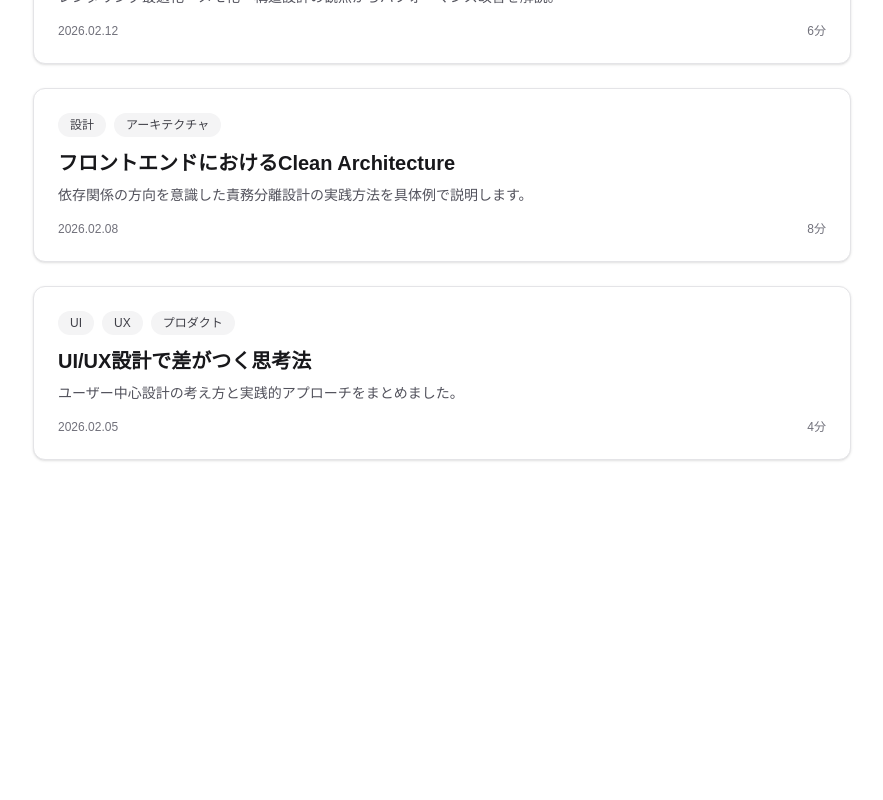
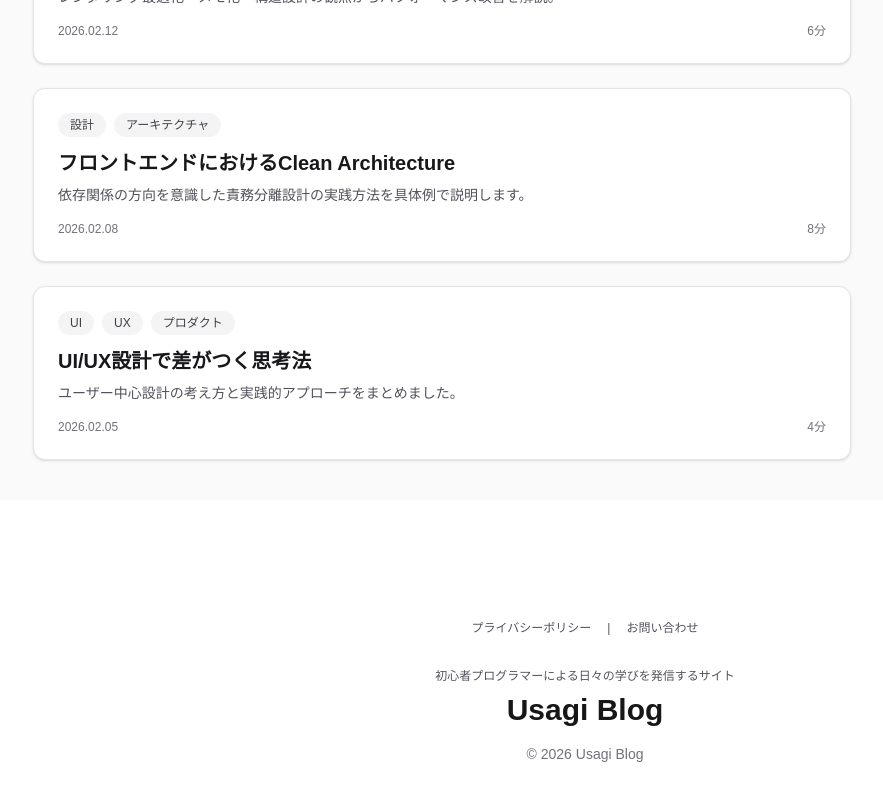
Before and after one commit to Apple-cake/next-tech-blog, a Next.js app: page / in a window 1280 px wide. Shown: the part 1114-1914 px from the top of the page, without its empty margins (55-938 px from the left). Before the commit the page ends 1614 px from the top, so only its background shows below. Built offline with nearby package versions, Linux system fonts and the light colour scheme.

Commit message:
フッター追加

```diff
--- a/app/layout.tsx
+++ b/app/layout.tsx
@@ -9,6 +9,7 @@
 import type { Metadata } from "next";
 import "./globals.css";
 import Link from "next/link";
+import Footer from "@/components/layout/Footer";
 
 export const metadata: Metadata = {
   metadataBase: new URL("https://usagi-blog.vercel.app"),
@@ -63,9 +64,12 @@ export default function RootLayout({
         </header>
 
         {/* ページ内容 */}
-        <main className="mx-auto max-w-6xl">
-          {children}
+        <main className="bg-zinc-50">
+          <div className="mx-auto max-w-6xl">{children}</div>
         </main>
+
+        {/* フッター */}
+        <Footer />
       </body>
     </html>
   );
--- /dev/null
+++ b/components/layout/Footer.tsx
@@ -0,0 +1,50 @@
+/**
+ * Footer.tsx
+ *
+ * サイト共通フッター
+ */
+
+import Link from "next/link";
+
+export default function Footer() {
+  return (
+    <footer className="mt-20">
+      <div className="max-w-6xl mx-auto px-6 py-10 text-center">
+
+        {/* 上部リンク */}
+        <div className="mb-8 text-xs text-zinc-600">
+          <Link
+            href="/privacy"
+            className="hover:underline"
+          >
+            プライバシーポリシー
+          </Link>
+
+          <span className="mx-4">|</span>
+
+          <Link
+            href="/contact"
+            className="hover:underline"
+          >
+            お問い合わせ
+          </Link>
+        </div>
+
+        {/* サイト説明 */}
+        <p className="text-xs text-zinc-600 mb-2">
+          初心者プログラマーによる日々の学びを発信するサイト
+        </p>
+
+        {/* タイトル */}
+        <h2 className="text-3xl font-bold mb-4">
+          Usagi Blog
+        </h2>
+
+        {/* コピーライト */}
+        <p className="text-sm text-zinc-500">
+          © {new Date().getFullYear()} Usagi Blog
+        </p>
+      </div>
+    </footer>
+  );
+}
```
